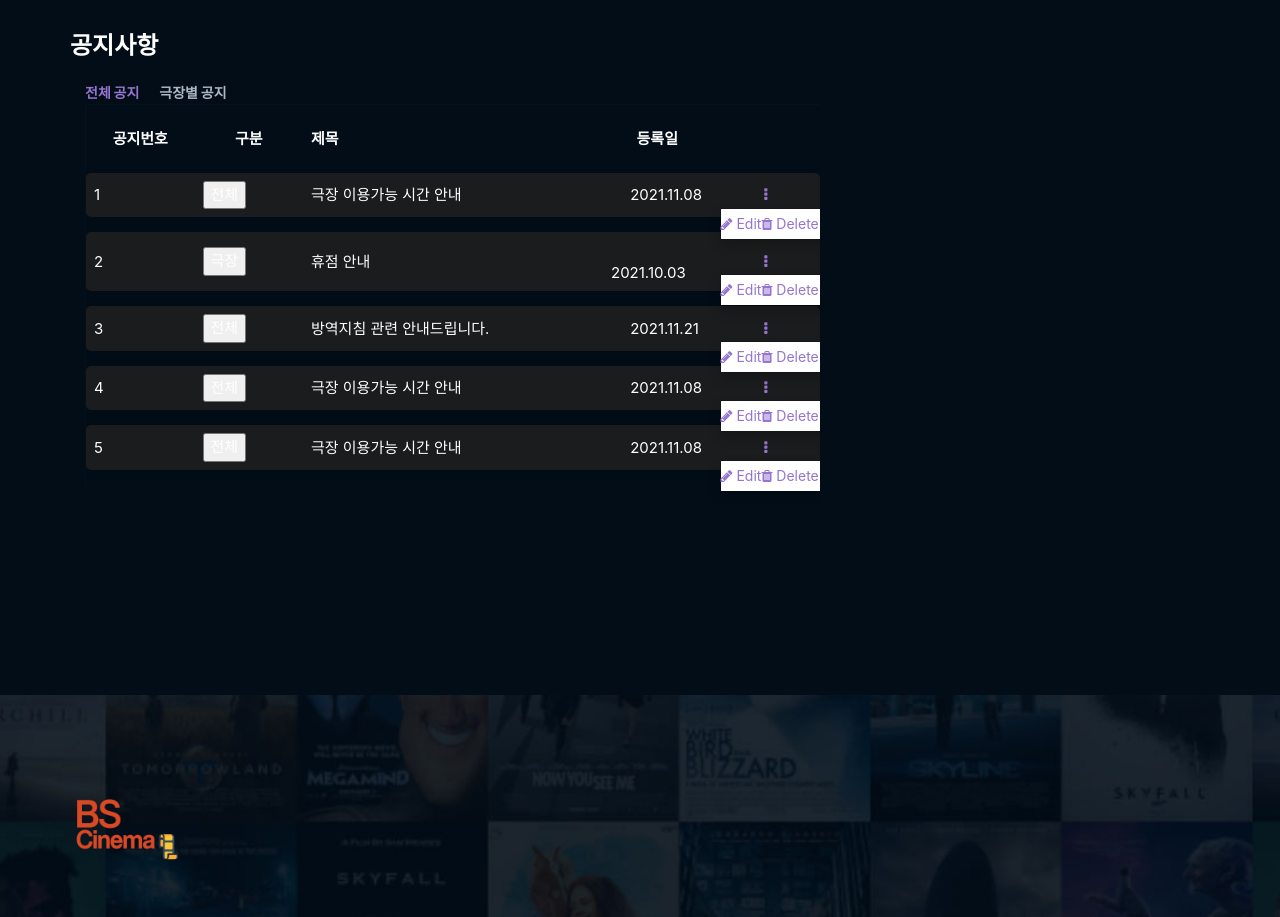
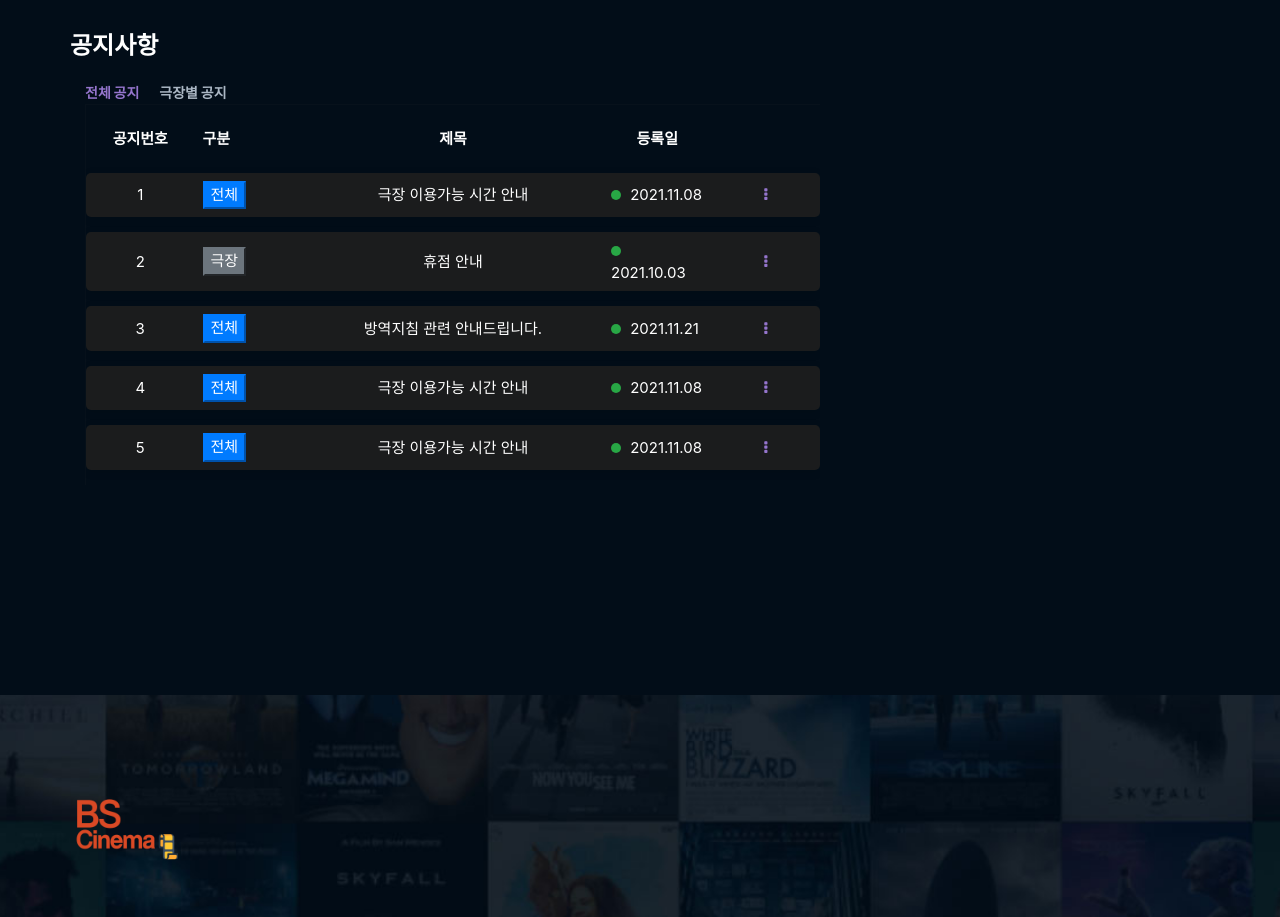
Before and after one commit to deukyunlee/bamsae_integrated, a React (Create React App) app in the folder client/: page / in a window 1280 px wide. Shown: the part 1520-2437 px from the top of the page. Built offline with nearby package versions, Linux system fonts and the light colour scheme.

Commit message:
main 공지사항 디자인 수정

```diff
--- a/client/public/index.html
+++ b/client/public/index.html
@@ -19,7 +19,7 @@
     <script src="https://code.jquery.com/jquery-3.2.1.slim.min.js"></script>
     <script src="https://cdnjs.cloudflare.com/ajax/libs/popper.js/1.12.9/umd/popper.min.js"></script>
     <script src="https://maxcdn.bootstrapcdn.com/bootstrap/4.0.0/js/bootstrap.min.js"></script>
-    <!--<link rel="stylesheet" type="text/css" href="https://maxcdn.bootstrapcdn.com/bootstrap/4.0.0/css/bootstrap.min.css">-->
+    <!-- <link rel="stylesheet" type="text/css" href="https://maxcdn.bootstrapcdn.com/bootstrap/4.0.0/css/bootstrap.min.css"> -->
     <!--Google Font-->
     <link
       rel="stylesheet"
--- a/client/src/components/index_/noticeinfo.js
+++ b/client/src/components/index_/noticeinfo.js
@@ -22,24 +22,24 @@ class NoticeInfo extends Component {
               <thead>
                 <tr>
                   <th style={{textAlign:"center" }}>공지번호</th>
-                  <th style={{textAlign:"center" }}>구분</th>
-                  <th style={{width:"300px"}}>제목</th>
+                  <th>        구분</th>
+                  <th style={{width:"300px",textAlign:"center"}}>제목</th>
                   <th style={{textAlign:"center" }}>등록일</th>
                   <th></th>
                 </tr>
               </thead>
               <tbody>
                 <tr>
-                  <td>1</td>
+                  <td style={{textAlign:"center" }}>1</td>
                   <td>
                     <button class="btn btn-primary btn-sm">전체</button>
                   </td>
-                  <td>극장 이용가능 시간 안내</td>
+                  <td style={{textAlign:"center" }}>극장 이용가능 시간 안내</td>
                   <td>
                     <span class="active-circle bg-success"></span> 2021.11.08
                   </td>
                   <td>
-                    <div class="dropdown open">
+                    <div class="dropdown ">
                       <a href="#!" class="px-2" id="triggerId1" data-toggle="dropdown" aria-haspopup="true"
                         aria-expanded="false">
                         <i class="fa fa-ellipsis-v"></i>
@@ -53,16 +53,16 @@ class NoticeInfo extends Component {
 
                 </tr>
                 <tr>
-                  <td>2</td>
+                  <td style={{textAlign:"center" }}>2</td>
                   <td>
                     <button class="btn btn-secondary btn-sm">극장</button>
                   </td>
-                  <td>휴점 안내</td>
+                  <td style={{textAlign:"center" }}>휴점 안내</td>
                   <td>
                     <span class="active-circle bg-success"></span> 2021.10.03
                   </td>
                   <td>
-                    <div class="dropdown open">
+                    <div class="dropdown ">
                       <a href="#!" class="px-2" id="triggerId1" data-toggle="dropdown" aria-haspopup="true"
                         aria-expanded="false">
                         <i class="fa fa-ellipsis-v"></i>
@@ -76,16 +76,16 @@ class NoticeInfo extends Component {
 
                 </tr>
                 <tr>
-                  <td>3</td>
+                  <td style={{textAlign:"center" }}>3</td>
                   <td>
                     <button class="btn btn-primary btn-sm">전체</button>
                   </td>
-                  <td>방역지침 관련 안내드립니다.</td>
+                  <td style={{textAlign:"center" }}>방역지침 관련 안내드립니다.</td>
                   <td>
                     <span class="active-circle bg-success"></span> 2021.11.21
                   </td>
                   <td>
-                    <div class="dropdown open">
+                    <div class="dropdown ">
                       <a href="#!" class="px-2" id="triggerId1" data-toggle="dropdown" aria-haspopup="true"
                         aria-expanded="false">
                         <i class="fa fa-ellipsis-v"></i>
@@ -99,16 +99,16 @@ class NoticeInfo extends Component {
 
                 </tr>
                 <tr>
-                  <td>4</td>
+                  <td style={{textAlign:"center" }}>4</td>
                   <td>
                     <button class="btn btn-primary btn-sm">전체</button>
                   </td>
-                  <td>극장 이용가능 시간 안내</td>
+                  <td style={{textAlign:"center" }}>극장 이용가능 시간 안내</td>
                   <td>
                     <span class="active-circle bg-success"></span> 2021.11.08
                   </td>
                   <td>
-                    <div class="dropdown open">
+                    <div class="dropdown ">
                       <a href="#!" class="px-2" id="triggerId1" data-toggle="dropdown" aria-haspopup="true"
                         aria-expanded="false">
                         <i class="fa fa-ellipsis-v"></i>
@@ -122,16 +122,16 @@ class NoticeInfo extends Component {
 
                 </tr>
                 <tr>
-                  <td>5</td>
+                  <td style={{textAlign:"center" }}>5</td>
                   <td>
                     <button class="btn btn-primary btn-sm">전체</button>
                   </td>
-                  <td>극장 이용가능 시간 안내</td>
+                  <td style={{textAlign:"center" }}>극장 이용가능 시간 안내</td>
                   <td>
                     <span class="active-circle bg-success"></span> 2021.11.08
                   </td>
                   <td>
-                    <div class="dropdown open">
+                    <div class="dropdown ">
                       <a href="#!" class="px-2" id="triggerId1" data-toggle="dropdown" aria-haspopup="true"
                         aria-expanded="false">
                         <i class="fa fa-ellipsis-v"></i>
```
Also changed, not shown: client/public/css/style.css.
